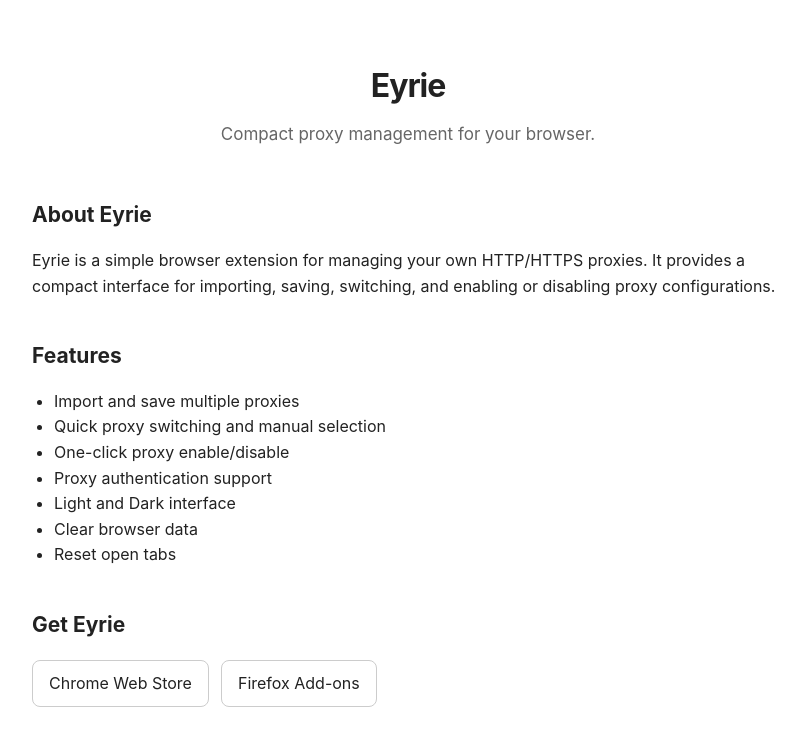
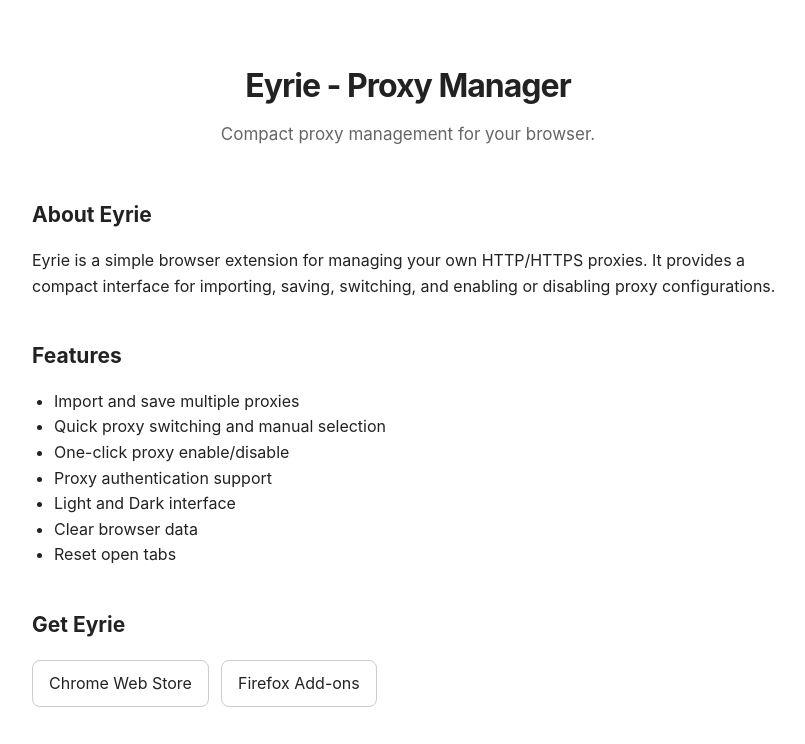
Before and after one commit to Jrald201/Eyrie, a plain HTML site: page index.html in a window 1280 px wide. Shown: the top 744 px of the page, without its empty margins (232-1037 px from the left). Drawn offline with Linux system fonts and the light colour scheme.

Commit message:
Update index.html

```diff
--- a/index.html
+++ b/index.html
@@ -27,7 +27,7 @@ footer a{border:0;padding:0;text-decoration:underline}
 <div class="container">
 
 <header>
-<div class="logo">Eyrie </div>
+<div class="logo">Eyrie - Proxy Manager</div>
 <p class="subtitle">Compact proxy management for your browser.</p>
 </header>
 
```
